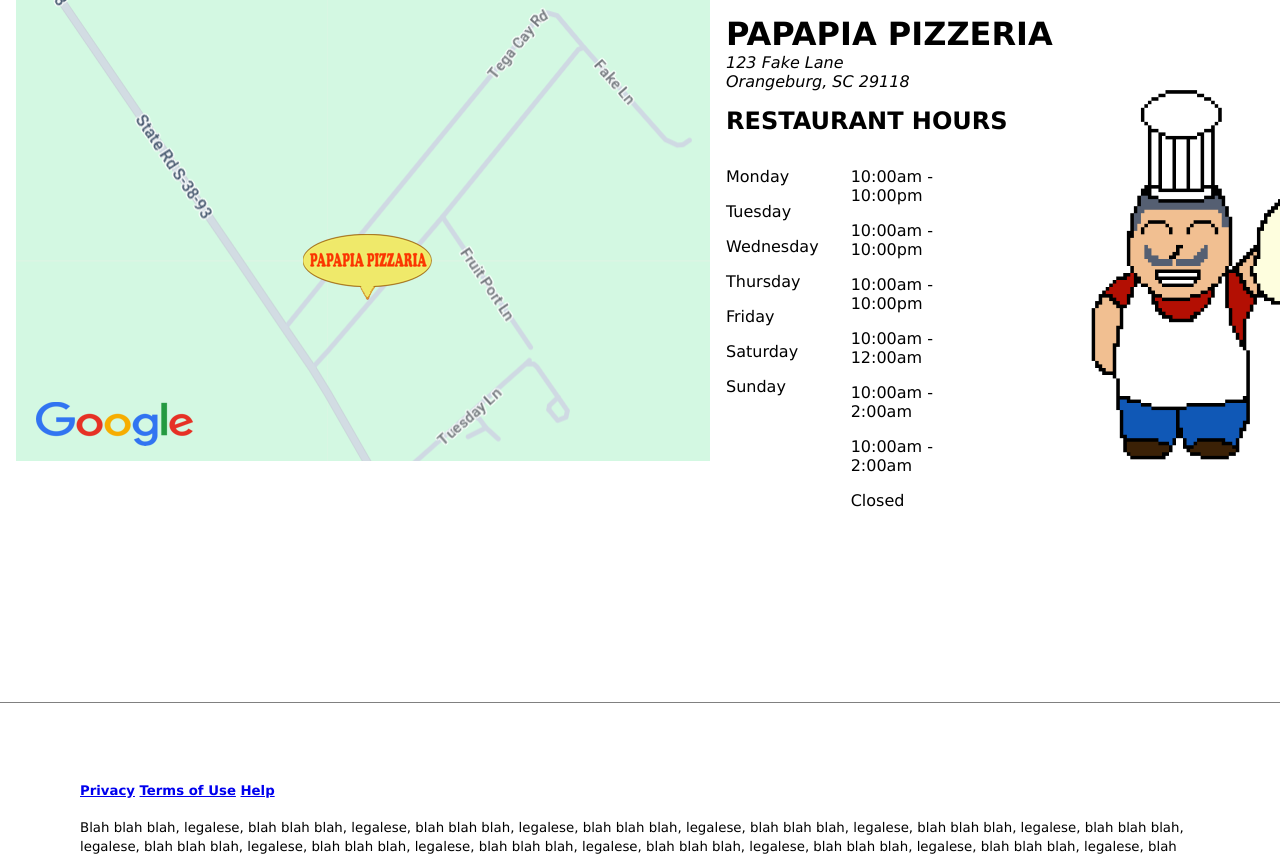
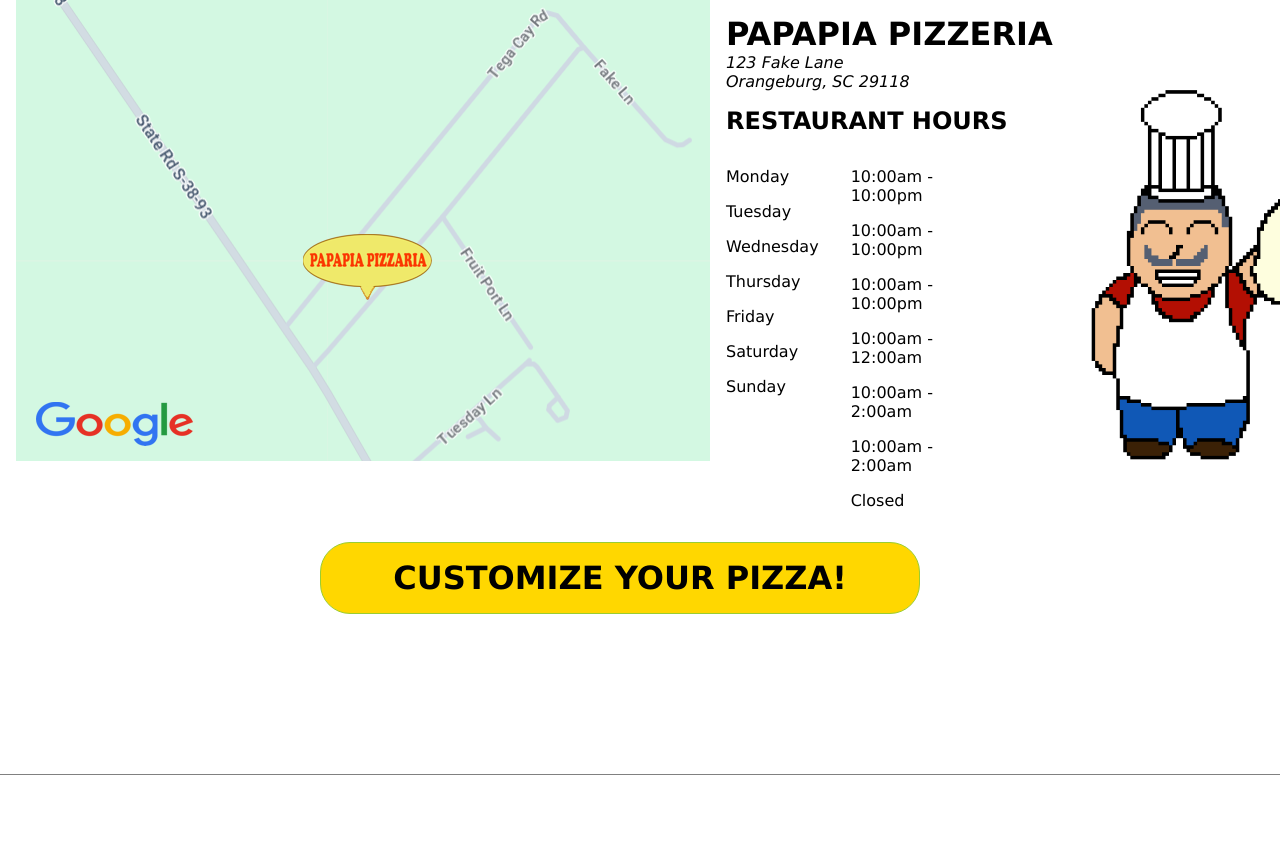
Before and after one commit to memdinhogenbirk/memdinhogenbirk-COMP1002-25F-11075-25F-real, a PHP site: page / in a window 1280 px wide. Shown: the part 78-932 px from the top of the page. Run offline with PHP 8.4, Linux system fonts and the light colour scheme.

Commit message:
added a big build your pizza button to the homepage because when I trialed this with my girlfriend, she got lost

```diff
--- a/assignment-1/css/styles.css
+++ b/assignment-1/css/styles.css
@@ -81,6 +81,24 @@ footer{
 	align-items: top;
 	padding: 1rem;
 }
+.gotopb{
+	width: 600px;
+	padding-left: 25%;
+}
+.gotopb a{
+	text-decoration: none;
+}
+.gotopb h1{
+	border: 1px solid yellowgreen;
+	background-color:gold;
+	color: black;
+	border-radius: 30px;
+	text-align: center;
+	padding: 1rem;
+}
+.gotopb h1:hover{
+	background-color:yellowgreen;
+}
 .homepage a{
 	margin-bottom: 3rem;
 }
@@ -140,8 +158,8 @@ footer{
 .pizzaheadings a h1{
 	border: 1px solid yellowgreen;
 	background-color:gold;
-	color: black;/*Text color black*/
-	border-radius: 30px; /* Rounded corners */
+	color: black;
+	border-radius: 30px;
 	text-align: center;
 	width: 400px;
 	margin-bottom: 2rem;
--- a/assignment-1/index.php
+++ b/assignment-1/index.php
@@ -65,6 +65,9 @@
 
                 </div>
             </div>
+            <div class="gotopb">
+                <a href="pizzabuild.php"><h1>CUSTOMIZE YOUR PIZZA!</h1></a>
+            </div>
         </main>
         <footer>
             <?php
```
